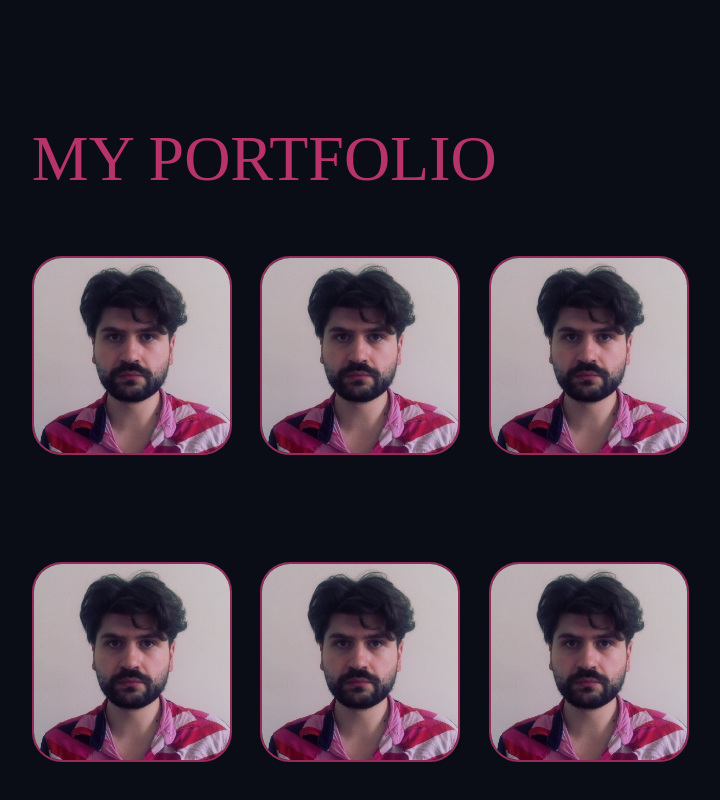
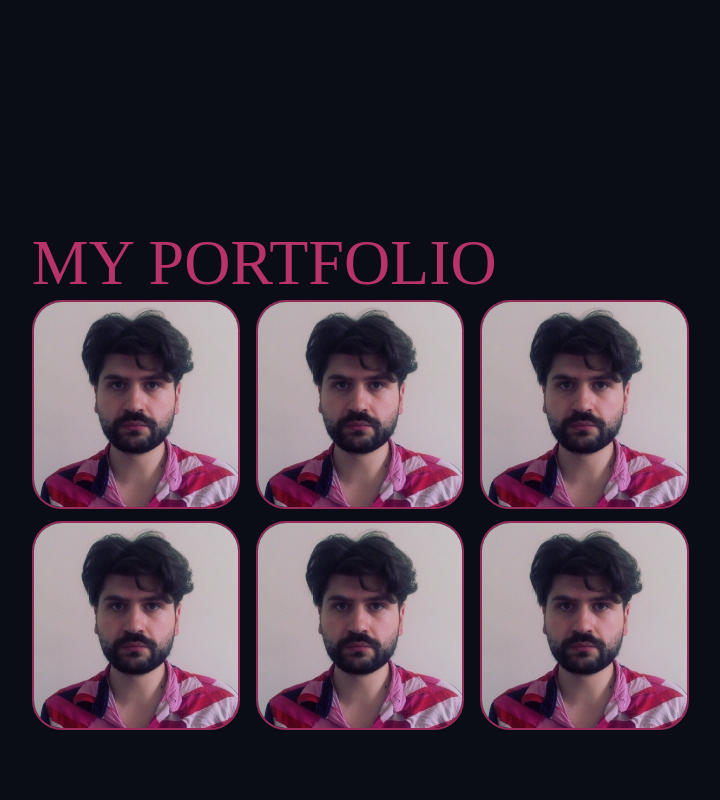
Before and after one commit to NoahAldhous/portfolio-page, a React (Create React App) app: page / in a window 1280 px wide. Shown: the part 2144-2944 px from the top of the page, without its empty margins (301-1021 px from the left). Built offline with nearby package versions, Linux system fonts and the light colour scheme; a web font is replaced by a local one.

Commit message:
another test of the response square portfolio cards, using css grid this time

```diff
--- a/src/components/PortfolioPage/PortfolioCard/PortfolioCard.css
+++ b/src/components/PortfolioPage/PortfolioCard/PortfolioCard.css
@@ -1,9 +1,14 @@
 .Portfolio-card{
     position: relative;
-    width: 30%;
+    width: 100%;
     display: flex;
     border-radius: 30px;
-    height:calc(100% -16px)
+}
+
+.Portfolio-card:before{
+    content: "";
+    display: block;
+    padding-top: 100%;
 }
 
 .card-overlay{
@@ -60,3 +65,12 @@
     z-index: 0;
     opacity: 80%;
 }
+
+.Portfolio-grid{
+    display: grid;
+    grid-template-columns: repeat(3, 1fr);
+    grid-template-rows: repeat(2, 1fr);
+    grid-column-gap: 3%;
+    grid-row-gap: 3%;
+    /* border: 1px solid blue; */
+}
--- a/src/components/PortfolioPage/PortfolioPage.css
+++ b/src/components/PortfolioPage/PortfolioPage.css
@@ -8,6 +8,7 @@
     flex-direction: column;
     justify-content: center;
     padding-top: 2%;
+    /* border: 1px solid white; */
 }
 
 .Subheading{
@@ -31,7 +32,6 @@
 
 .Portfolio-card-container{
     width:100%;
-    height:50%;
     /* border: 1px solid blue; */
     display: flex;
     justify-content: space-between;
--- a/src/components/PortfolioPage/PortfolioPage.js
+++ b/src/components/PortfolioPage/PortfolioPage.js
@@ -5,7 +5,7 @@ import PortfolioCard from "./PortfolioCard/PortfolioCard";
 export default function PortfolioPage(){
    return <div className="PortfolioPage">
             <h2 className="Subheading">MY PORTFOLIO</h2>
-            <section className="Portfolio-container">
+            {/* <section className="Portfolio-container">
                 <section className="Portfolio-card-container">
                     <PortfolioCard/>
                     <PortfolioCard/>
@@ -16,6 +16,14 @@ export default function PortfolioPage(){
                     <PortfolioCard/>
                     <PortfolioCard/>
                 </section>
+            </section> */}
+            <section className="Portfolio-grid">
+                <PortfolioCard/>
+                <PortfolioCard/>
+                <PortfolioCard/>
+                <PortfolioCard/>
+                <PortfolioCard/>
+                <PortfolioCard/>
             </section>
         </div>
 }
```
